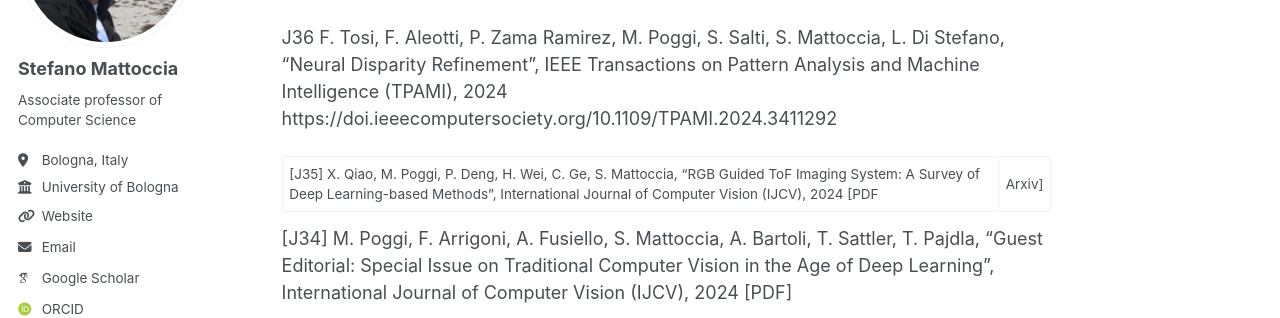
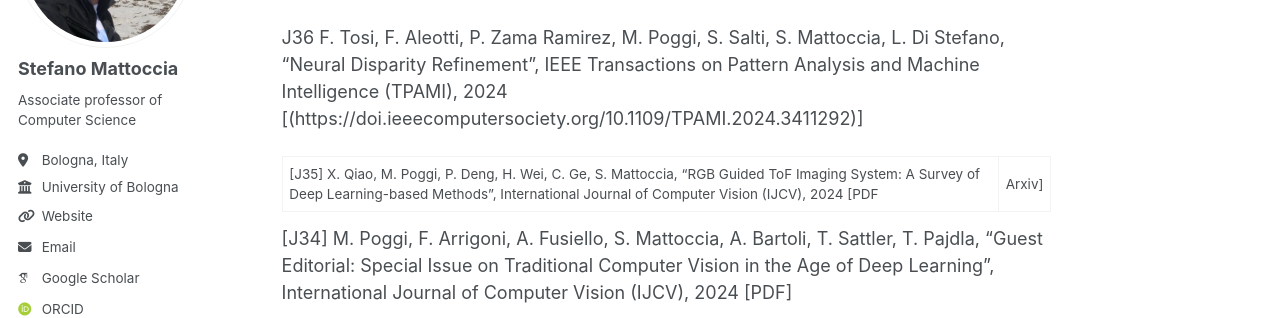
Before and after one commit to stefanomattoccia/stefanomattoccia.github.io, a Jekyll site: the page built from _pages/about.md, in a window 1280 px wide and 900 px high, scrolled down 2687 px. Shown: the part 233-551 px from the top of the window. Built offline with Jekyll 4.4.1, drawn with Linux system fonts in a browser that asks for light colours; some web fonts are replaced.

```diff
--- a/_pages/about.md
+++ b/_pages/about.md
@@ -48,7 +48,7 @@ Publications
 ------
 Journal articles
 
-J36 F. Tosi, F. Aleotti, P. Zama Ramirez, M. Poggi, S. Salti, S. Mattoccia, L. Di Stefano, “Neural Disparity Refinement”, IEEE Transactions on Pattern Analysis and Machine Intelligence (TPAMI), 2024 https://doi.ieeecomputersociety.org/10.1109/TPAMI.2024.3411292
+J36 F. Tosi, F. Aleotti, P. Zama Ramirez, M. Poggi, S. Salti, S. Mattoccia, L. Di Stefano, “Neural Disparity Refinement”, IEEE Transactions on Pattern Analysis and Machine Intelligence (TPAMI), 2024 [(https://doi.ieeecomputersociety.org/10.1109/TPAMI.2024.3411292)]
 
 [J35] X. Qiao, M. Poggi, P. Deng, H. Wei, C. Ge, S. Mattoccia, “RGB Guided ToF Imaging System: A Survey of Deep Learning-based Methods”, International Journal of Computer Vision (IJCV), 2024 [PDF | Arxiv]
 
```
